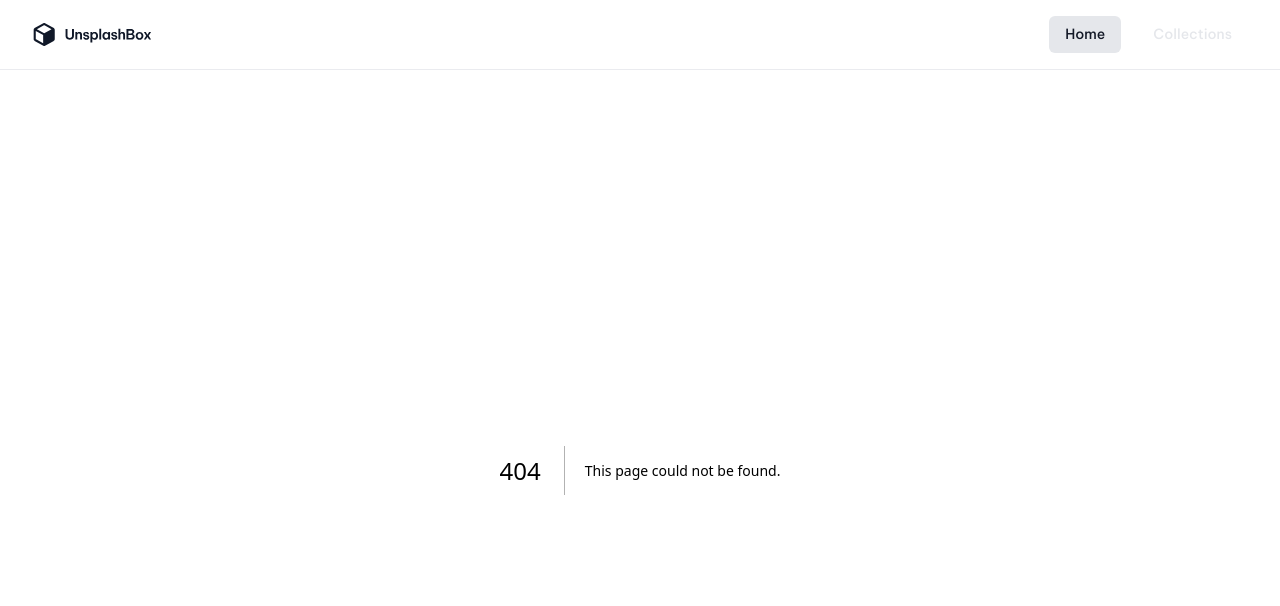
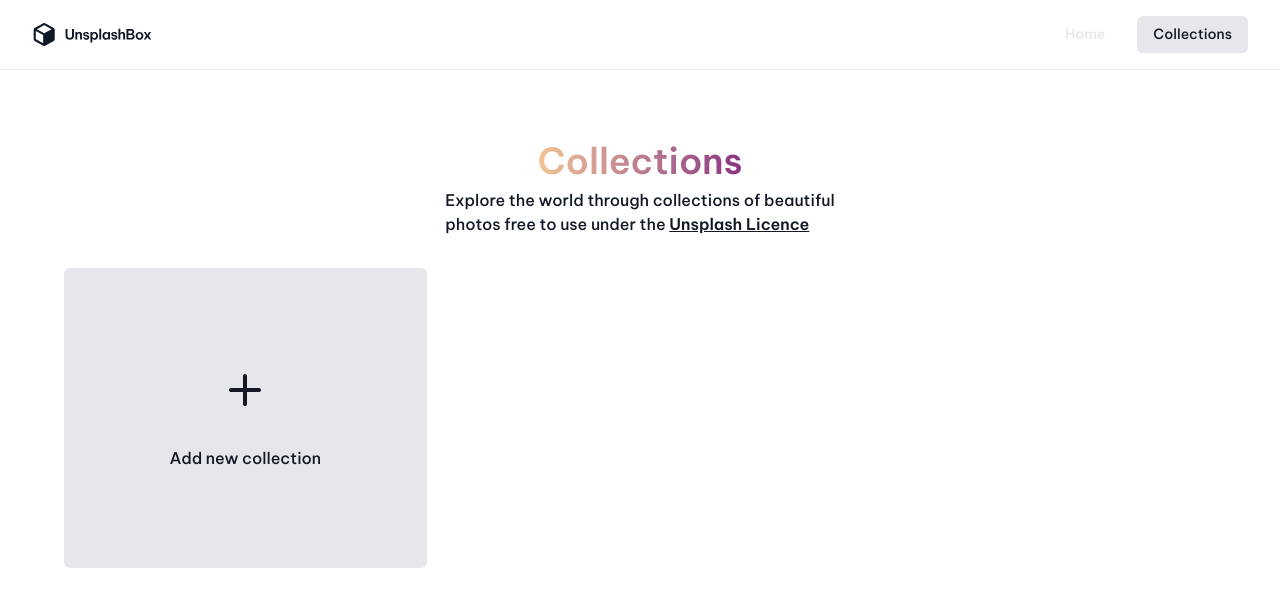
Before and after one commit to yumunull/unsplash-collection, a Next.js app: page /collections in a window 1280 px wide. Before the commit this address had no page. Shown: the top 606 px of the page. Built offline with nearby package versions, Linux system fonts and the light colour scheme.

Commit message:
collections page

```diff
--- /dev/null
+++ b/app/_components/CollectionsPage.tsx
@@ -0,0 +1,22 @@
+import Link from "next/link";
+import Image from "next/image";
+
+const CollectionsPage = () => {
+    return (
+        <div className={`flex flex-col grow items-center`}>
+            <span className={`title bg-gradient-to-r text-transparent bg-clip-text from-[#F2C593] to-[#8A3282]`}>Collections</span>
+            <p>
+                Explore the world through collections of beautiful<br/>photos free to use under the <Link href={"https://unsplash.com/license"}><b className={`underline`}>Unsplash Licence</b></Link>
+            </p>
+
+            <div className={"grid w-full grid-cols-3 gap-8 grid-rows-[300px] mt-8"}>
+                <div className={"bg-gray flex flex-col gap-8 items-center justify-center rounded-md w-full h-full cursor-pointer hover:scale-110 transition-all duration-150"}>
+                    <Image src={"/Plus.svg"} alt={"add new collection"} width={48} height={48}/>
+                    <span className={"large-description"}>Add new collection</span>
+                </div>
+            </div>
+        </div>
+    )
+}
+
+export default CollectionsPage;
--- a/app/_components/Top.tsx
+++ b/app/_components/Top.tsx
@@ -8,8 +8,8 @@
         <div className={`flex w-full px-8 py-4 border-b-[0.01rem] border-solid border-gray-transparent`}>
             <Image src={`/Logo.svg`} alt={`Logo`} width={120} height={32} />
             <div className={`ml-auto flex gap-4`}>
-                <TopButton type={ETopTab.HOME}>Home</TopButton>
-                <TopButton type={ETopTab.COLLECTIONS}>Collections</TopButton>
+                <TopButton type={ETopTab.HOME} href={"/"}>Home</TopButton>
+                <TopButton type={ETopTab.COLLECTIONS} href={"/collections"}>Collections</TopButton>
             </div>
         </div>
     )
--- a/app/_components/TopButton.tsx
+++ b/app/_components/TopButton.tsx
@@ -1,16 +1,20 @@
 "use client"
 import {ETopTab, useTopTab} from "@/stores/useTopTab";
 import {FC, PropsWithChildren} from "react";
-
+import Link from "next/link";
 interface Props {
     type: ETopTab,
+    href: string,
 }
-const TopButton: FC<PropsWithChildren<Props>> = ({type, children}) => {
+const TopButton: FC<PropsWithChildren<Props>> = ({type, href, children}) => {
     const {tab, setTab} = useTopTab();
-
+    const handleClick = () => {
+        setTab(type)
+    }
     return (
-        <button className={`px-4 py-2 rounded-md ${type == tab ? `top-button-selected` : `top-button`}`} onClick={()=>setTab(type)}>
-            {children}
+        <button className={`relative px-4 py-2 rounded-md ${type == tab ? `top-button-selected` : `top-button`}`} onClick={handleClick}>
+            <Link href={href} className={"w-full h-full absolute top-0 left-0"}/>
+                {children}
         </button>
     )
 }
--- /dev/null
+++ b/app/collections/page.tsx
@@ -0,0 +1,20 @@
+"use client"
+import CollectionsPage from "@/app/_components/CollectionsPage";
+import {useEffect} from "react";
+import {useTopTab, ETopTab} from "@/stores/useTopTab";
+
+const Page = () => {
+    const {setTab} = useTopTab()
+
+    useEffect(() => {
+        setTab(ETopTab.COLLECTIONS)
+    }, [setTab]);
+
+    return (
+        <div className={`p-16`}>
+            <CollectionsPage/>
+        </div>
+    )
+}
+
+export default Page;
```
Also changed, not shown: app/page.tsx (+5 -5 lines).
